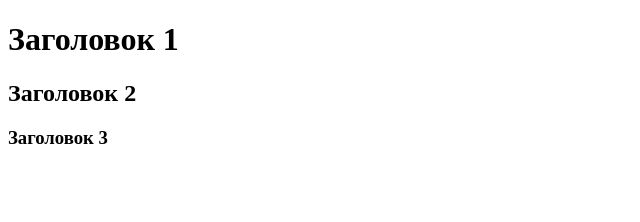
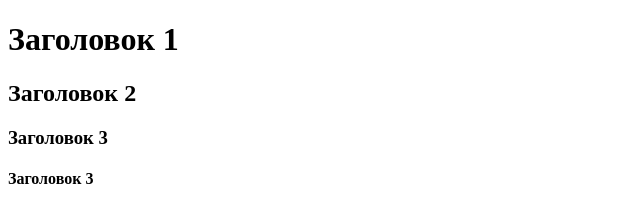
Before and after one commit to GospodinFE/lesson, a plain HTML site: page index.html in a window 1280 px wide. Shown: the whole page, without its empty margins (0-640 px from the left). Drawn offline with Linux system fonts and the light colour scheme.

Commit message:
Test commit

```diff
--- a/index.html
+++ b/index.html
@@ -10,5 +10,6 @@
     <h1>Заголовок 1</h1>
     <h2>Заголовок 2</h2>
     <h3>Заголовок 3</h3>
+    <h4>Заголовок 3</h4>
   </body>
 </html>
```
